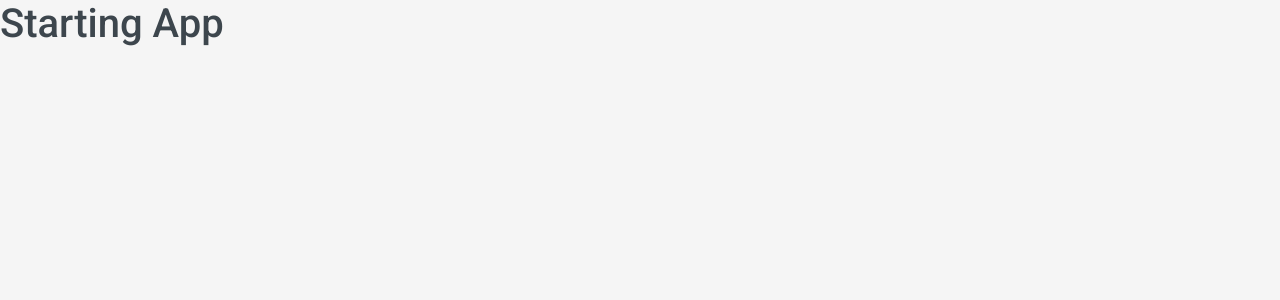
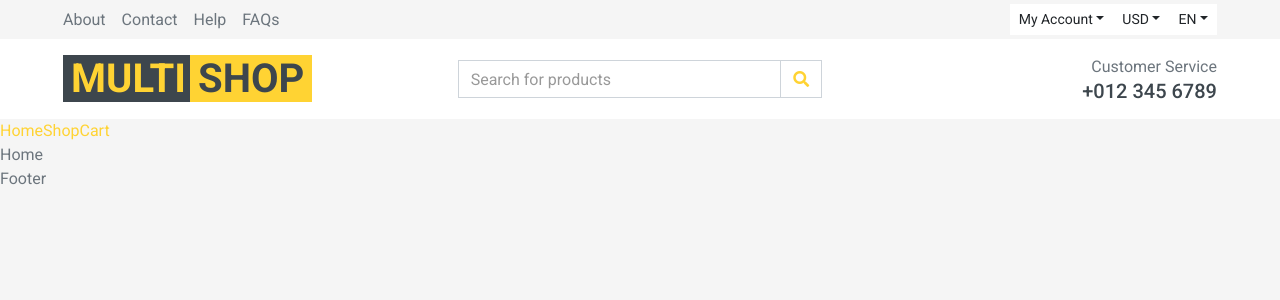
Before and after one commit to Rauf-pro/multiply-shop-react, a React (Create React App) app: page / in a window 1280 px wide. Shown: the top 300 px of the page. Built offline with nearby package versions, Linux system fonts and the light colour scheme.

Commit message:
add topbar component

```diff
--- a/src/App.js
+++ b/src/App.js
@@ -1,10 +1,22 @@
 import "./css/style.css";
-import './App.css';
+import "./App.css";
+import { Route, BrowserRouter as Router, Routes } from "react-router-dom";
+import { Cart, Home, Shop } from "./pages";
+import Header from "./common/Header";
+import Footer from "./common/Footer";
 
 function App() {
   return (
     <div>
-     <h1>Starting App</h1>
+      <Router>
+        <Header />
+        <Routes>
+          <Route path="/" element={<Home />} />
+          <Route path="/shop" element={<Shop />} />
+          <Route path="/cart" element={<Cart />} />
+        </Routes>
+        <Footer />
+      </Router>
     </div>
   );
 }
--- a/src/common/Header.js
+++ b/src/common/Header.js
@@ -1,7 +1,14 @@
-import React from 'react'
+import React from "react";
+import { Link } from "react-router-dom";
+import TopBar from "./TopBar";
 
 export default function Header() {
   return (
-    <div>Header</div>
-  )
+    <div>
+    <TopBar/>
+      <Link to="/">Home</Link>
+      <Link to="/shop">Shop</Link>
+      <Link to="/cart">Cart</Link>
+    </div>
+  );
 }
--- a/src/common/TopBar.js
+++ b/src/common/TopBar.js
@@ -1,7 +1,89 @@
-import React from 'react'
+import React from "react";
+import { Link } from "react-router-dom";
+import { nav, topdropdown } from "../data/Data";
 
 export default function TopBar() {
   return (
-    <div>TopBar</div>
-  )
+    <>
+      <div className="container-fluid">
+        <div className="row bg-secondary py-1 px-xl-5">
+          <div className="col-lg-6 d-none d-lg-block">
+            <div className="d-inline-flex align-items-center h-100">
+              {nav.slice(2, 6).map((top, index) => (
+                <Link to={top.path} className="text-body mr-3" key={index}>
+                  {top.text}
+                </Link>
+              ))}
+            </div>
+          </div>
+          <div className="col-lg-6 text-center text-lg-right">
+            <div className="d-inline-flex align-items-center">
+              {topdropdown.map((btn, key) => (
+                <div className="btn-group" key={key}>
+                  <button
+                    type="button"
+                    className="btn btn-sm btn-light dropdown-toggle"
+                  >
+                    {btn.btn}
+                  </button>
+                </div>
+              ))}
+            </div>
+            <div className="d-inline-flex align-items-center d-block d-lg-none">
+              <a href="" className="btn px-0 ml-2">
+                <i className="fas fa-heart text-dark"></i>
+                <span
+                  className="badge text-dark border border-dark rounded-circle"
+                  style={{ paddingBottom: "2px" }}
+                >
+                  0
+                </span>
+              </a>
+              <a href="" className="btn px-0 ml-2">
+                <i className="fas fa-shopping-cart text-dark"></i>
+                <span
+                  className="badge text-dark border border-dark rounded-circle"
+                  style={{ paddingBottom: "2px" }}
+                >
+                  0
+                </span>
+              </a>
+            </div>
+          </div>
+        </div>
+        <div className="row align-items-center bg-light py-3 px-xl-5 d-none d-lg-flex">
+          <div className="col-lg-4">
+            <Link to="/" className="text-decoration-none">
+              <span className="h1 text-uppercase text-primary bg-dark px-2">
+                Multi
+              </span>
+              <span className="h1 text-uppercase text-dark bg-primary px-2 ml-n1">
+                Shop
+              </span>
+            </Link>
+          </div>
+          <div className="col-lg-4 col-6 text-left">
+            <form action="">
+              <div className="input-group">
+                <input
+                  type="text"
+                  className="form-control"
+                  placeholder="Search for products"
+                />
+                <div className="input-group-append">
+                  <span className="input-group-text bg-transparent text-primary">
+                    <i className="fa fa-search"></i>
+                  </span>
+                </div>
+              </div>
+            </form>
+          </div>
+          <div className="col-lg-4 col-6 text-right">
+            <p className="m-0">Customer Service</p>
+            <h5 className="m-0">+012 345 6789</h5>
+          </div>
+        </div>
+      </div>
+    </>
+  );
 }
```
